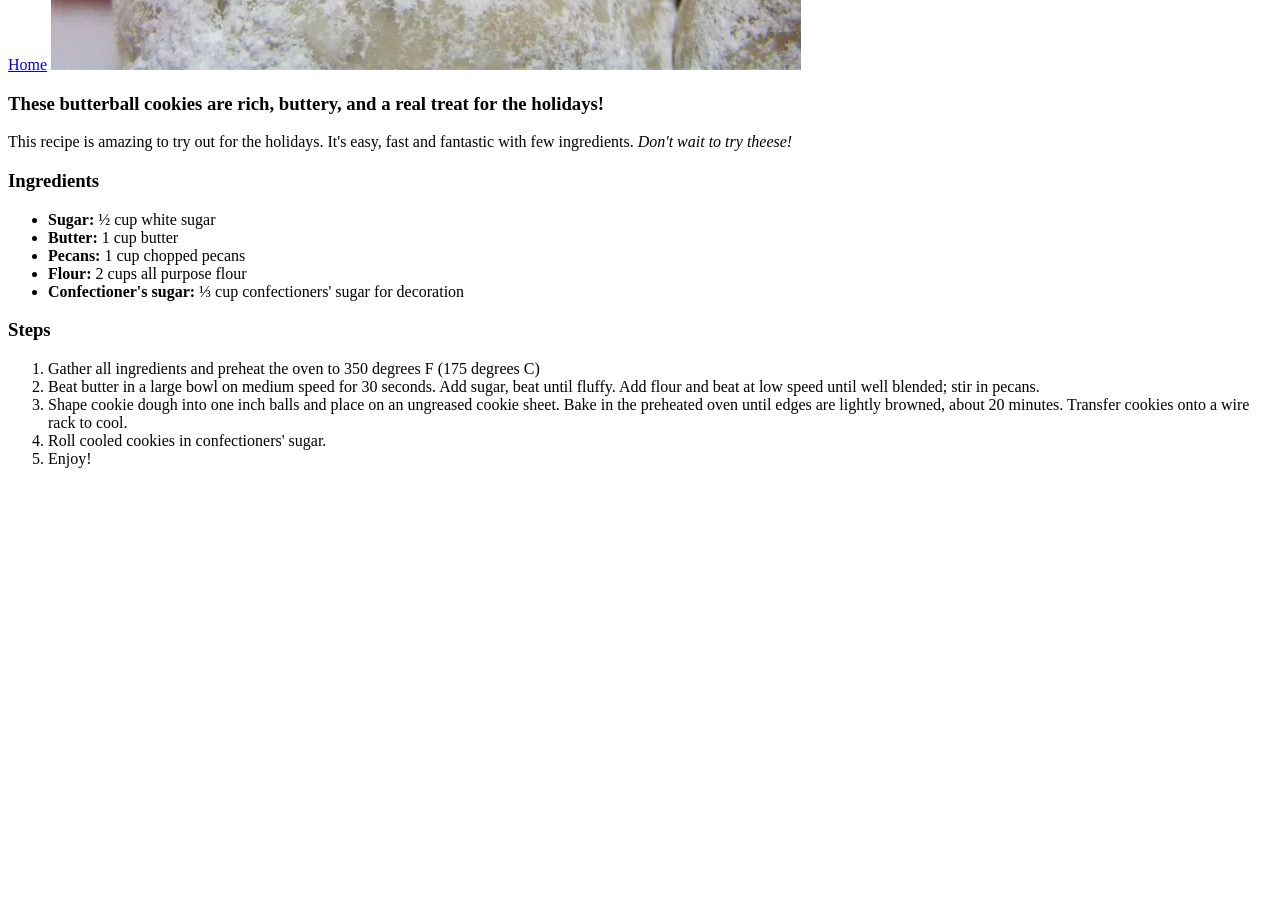
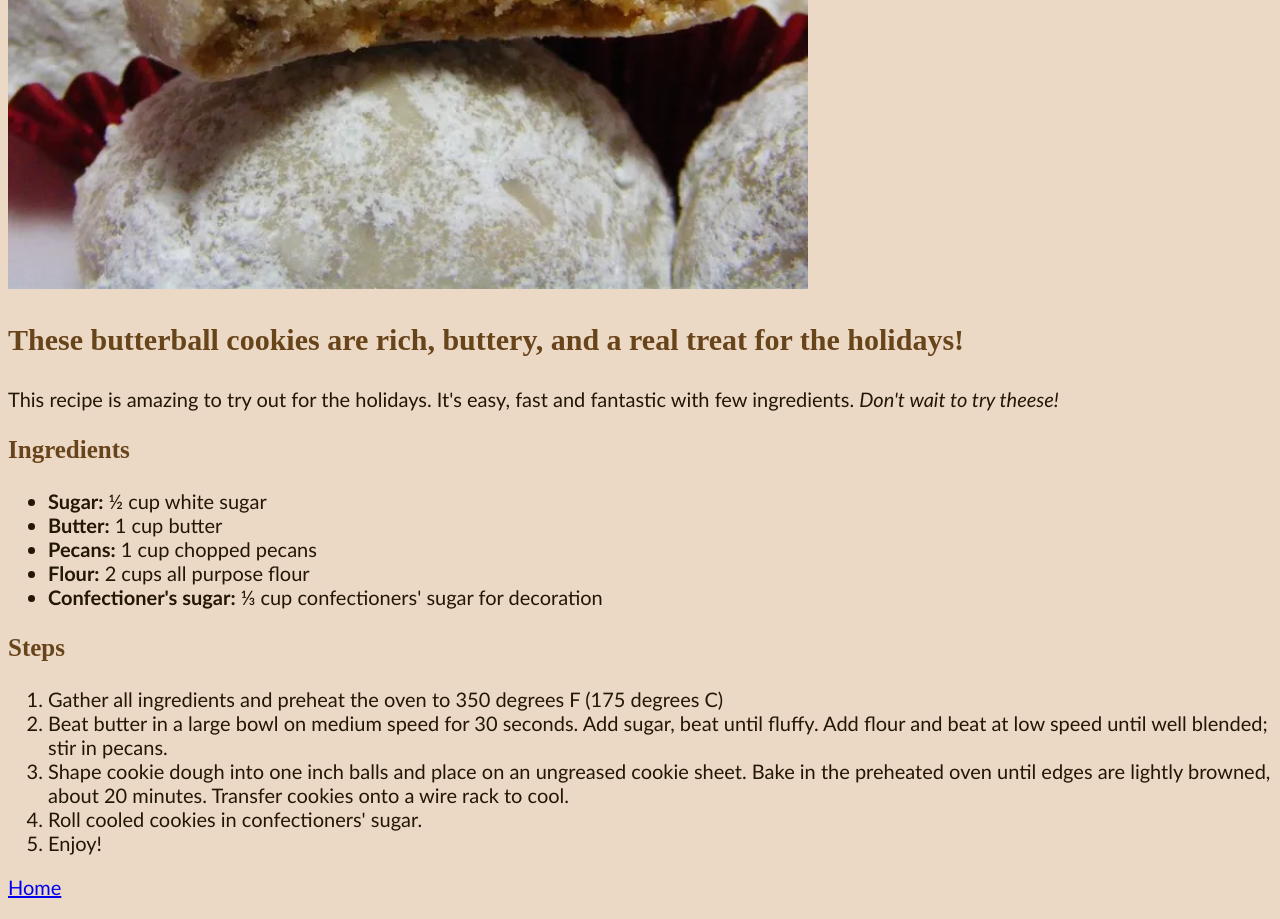
Before and after one commit to stormofcodes/odin-recipes, a plain HTML site: page recipes/bcookies.html in a window 1280 px wide. Shown: the part 760-1679 px from the top of the page. Before the commit the page ends 1244 px from the top, so only its background shows below. Drawn offline with Linux system fonts and the light colour scheme.

Commit message:
Add classes and link to css

```diff
--- a/recipes/bcookies.html
+++ b/recipes/bcookies.html
@@ -4,18 +4,17 @@
     <meta charset="UTF-8">
     <meta name="viewport" content="width=device-width, initial-scale=1.0">
     <title>Butterball Cookies</title>
+    <link rel="stylesheet" href="ccookies.css">
 </head>
 <body>
-    <h1>Butterball Cookies</h1>
-
-    <a href="../index.html">Home</a>
+    <h1 class="head">Butterball Cookies</h1>
     <img src="../recipes/img/bcookies.jpg" alt="Delicious Butterball Cookies">
 
-    <h3>These butterball cookies are rich, buttery, and a real treat for the holidays!</h3>
+    <h3 class="head2">These butterball cookies are rich, buttery, and a real treat for the holidays!</h3>
         <p>This recipe is amazing to try out for the holidays. It's easy, fast and fantastic with few ingredients.
            <em>Don't wait to try theese!</em></p>
 
-           <h3>Ingredients</h3>
+           <h3 class="head3">Ingredients</h3>
                 <ul>
                     <li><strong>Sugar:</strong> ½ cup white sugar</li>
                     <li><strong>Butter:</strong> 1 cup butter</li>
@@ -24,7 +23,7 @@
                     <li><strong>Confectioner's sugar:</strong> ⅓ cup confectioners' sugar for decoration </li>
                 </ul>
 
-            <h3>Steps</h3>
+            <h3 class="head3">Steps</h3>
                 <ol>
                     <li>Gather all ingredients and preheat the oven to 350 degrees F (175 degrees C)</li>
                     <li>Beat butter in a large bowl on medium speed for 30 seconds. Add sugar, beat until fluffy. Add flour and beat at low speed until well blended; stir in pecans.</li>
@@ -32,5 +31,6 @@
                     <li>Roll cooled cookies in confectioners' sugar.</li>
                     <li>Enjoy!</li>
                 </ol>
+        <p><a href="../index.html">Home</a></p>
 </body>
 </html>
```
